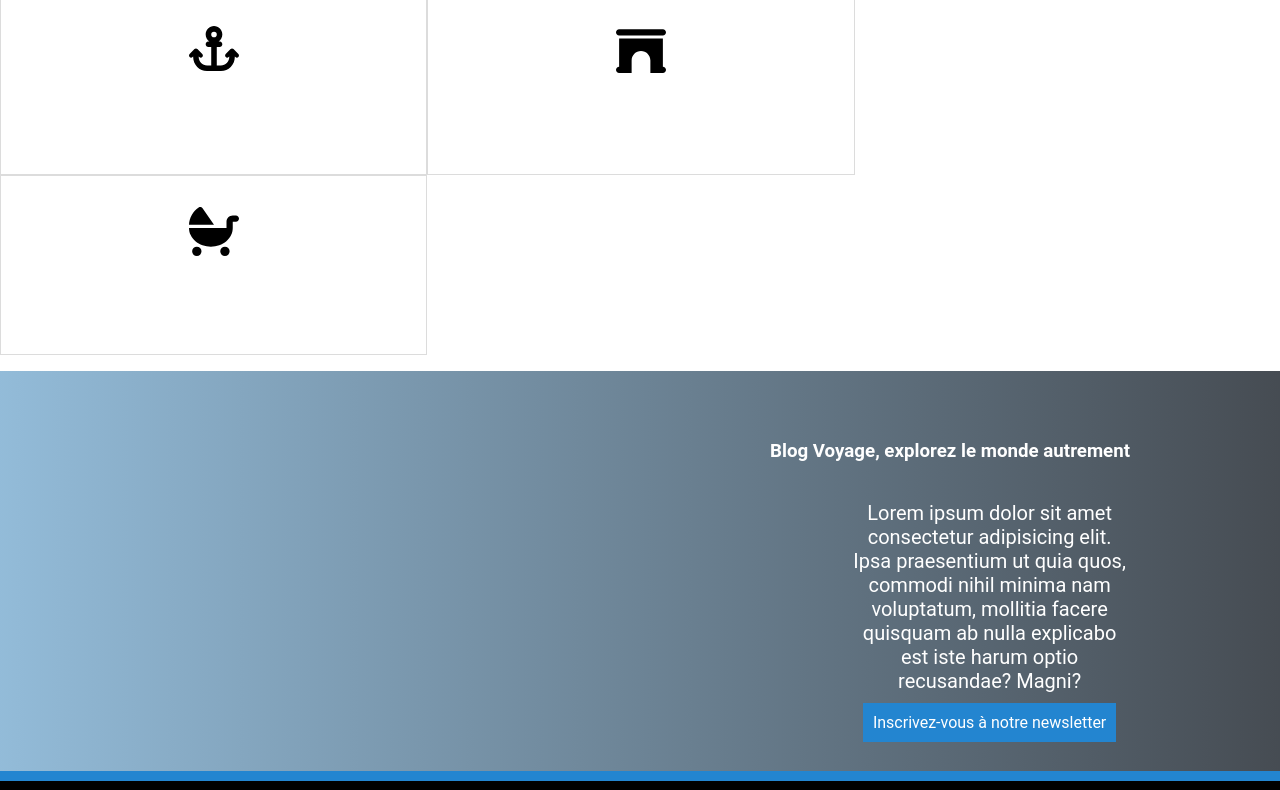
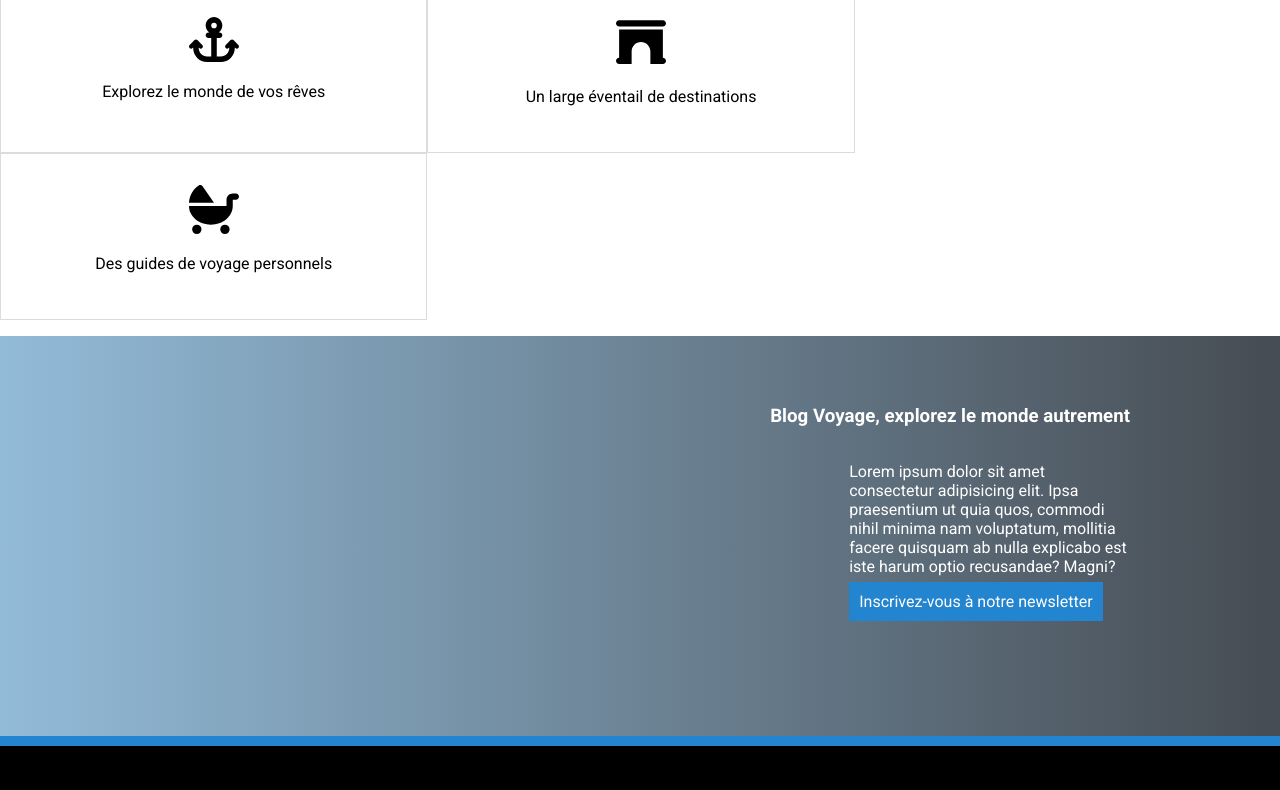
Before and after one commit to Gridlock242/Maquette_3_Web_Statique, a plain HTML site: page index.html in a window 1280 px wide. Shown: the part 1737-2527 px from the top of the page. Drawn offline with Linux system fonts and the light colour scheme.

Commit message:
Changed the style page

```diff
--- a/index.html
+++ b/index.html
@@ -3,7 +3,7 @@
   <head>
     <meta charset="UTF-8" />
     <meta name="viewport" content="width=device-width, initial-scale=1.0" />
-    <link rel="stylesheet" href="./Styles/styles2.css" />
+    <link rel="stylesheet" href="./Styles/styles.css" />
     <title>Document</title>
   </head>
   <body>
```
